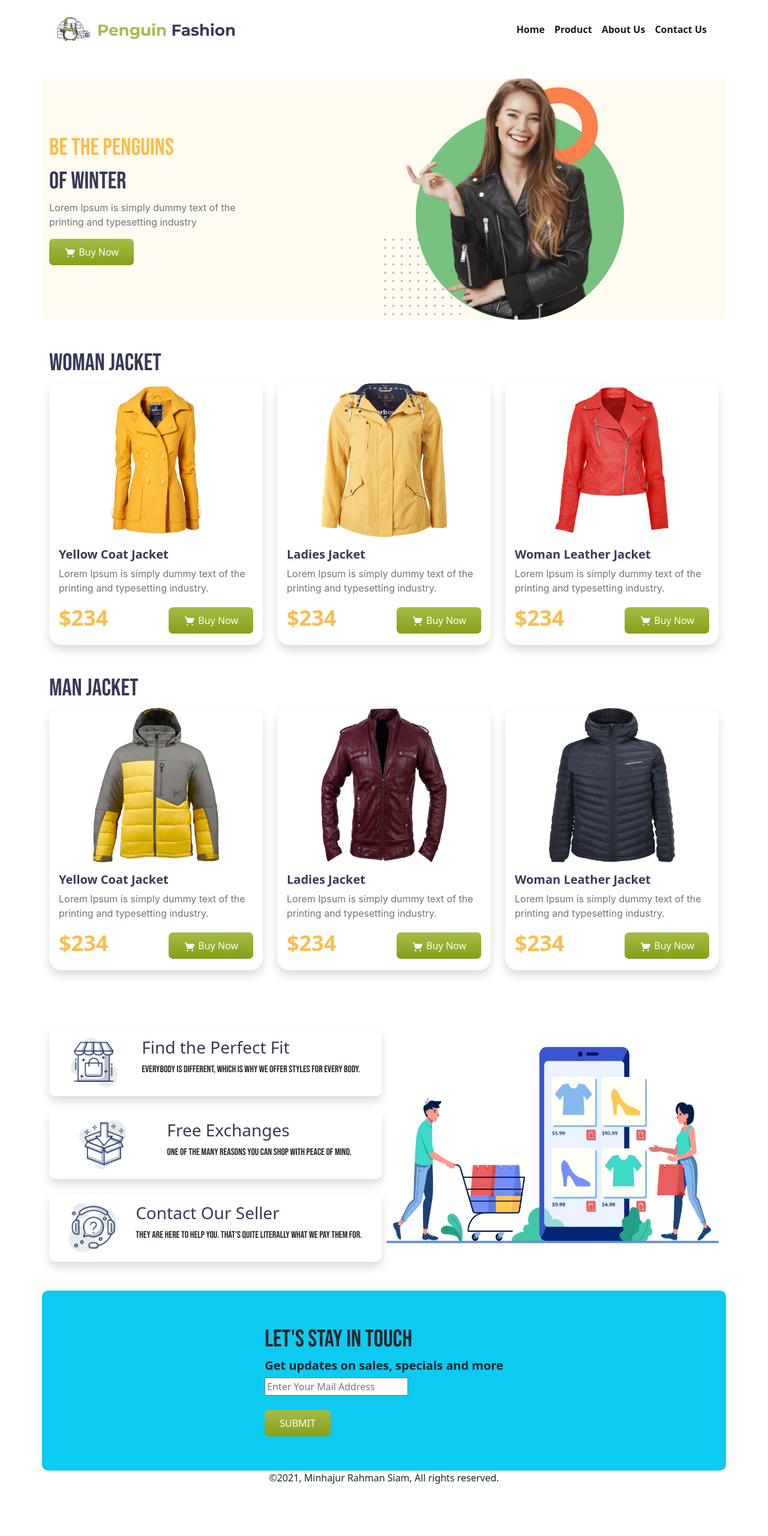
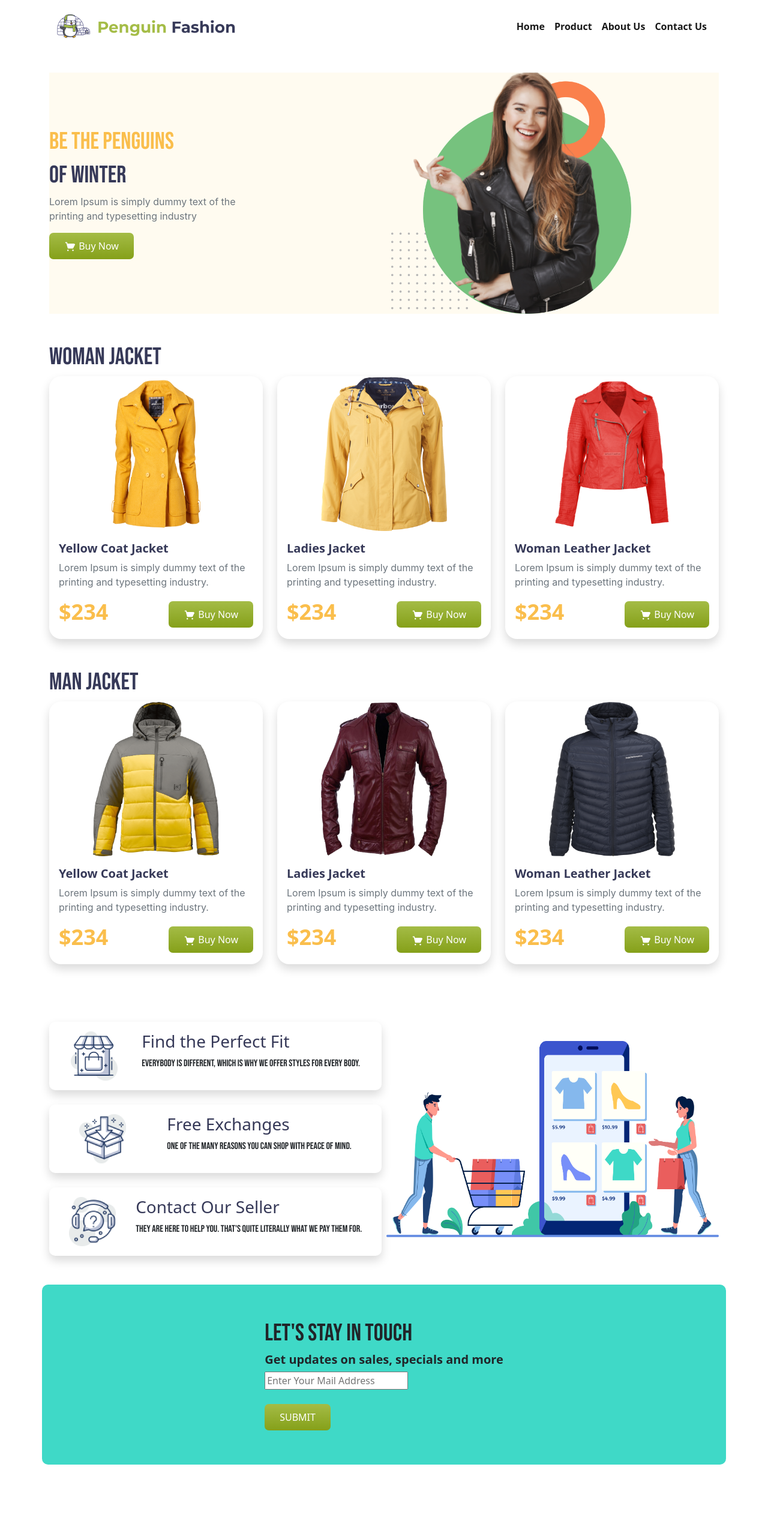
Before and after one commit to MinhajSiam/penguin-fashion, a plain HTML site: page index.html in a window 1280 px wide. Shown: the top 2560 px of the page at 60% size. Before the commit the page ends 2475 px from the top, so only its background shows below. Drawn offline with nearby package versions, Linux system fonts and the light colour scheme.

Commit message:
Alhamdulillah

```diff
--- a/index.html
+++ b/index.html
@@ -20,7 +20,7 @@
         <nav class="navbar navbar-expand-lg navbar-light d-flex justify-content-between">
             <div class="container">
 
-                <a class="navbar-brand logo" href="#"><img src="Logo, Icon/Group 33072.png" alt="Penguin Logo"></a>
+                <a class="logo" href=""><img src="Logo, Icon/Group 33072.png" alt="Penguin Logo"></a>
                 <button class="navbar-toggler" type="button" data-bs-toggle="collapse"
                     data-bs-target="#navbarNavAltMarkup" aria-controls="navbarNavAltMarkup" aria-expanded="false"
                     aria-label="Toggle navigation">
@@ -28,10 +28,10 @@
                 </button>
                 <div class="collapse navbar-collapse w-auto penguin-nav" id="navbarNavAltMarkup">
                     <div class="navbar-nav">
-                        <a class="nav-link active fw-bold" aria-current="page" href="#">Home</a>
-                        <a class="nav-link active fw-bold" href="#product">Product</a>
-                        <a class="nav-link active fw-bold" href="#about">About Us</a>
-                        <a class="nav-link active fw-bold" href="#contact">Contact Us</a>
+                        <a class="nav-link active fw-bold" aria-current="page" href="">Home</a>
+                        <a class="nav-link active fw-bold" href="">Product</a>
+                        <a class="nav-link active fw-bold" href="">About Us</a>
+                        <a class="nav-link active fw-bold" href="">Contact Us</a>
                     </div>
                 </div>
             </div>
@@ -48,8 +48,8 @@
 
 
         <section class="container mt-5">
-            <div class="row background-color">
-                <div class="d-flex align-items-center justify-content-between">
+            <div class="background-color">
+                <div class="d-flex align-items-center justify-content-between row">
 
 
                     <!-- Text -->
@@ -235,14 +235,16 @@
                 </div>
             </div>
         </section>
-        <section style="height: 300px; border-radius: 10px;"
-            class="container mt-5 bg-info d-flex align-items-center justify-content-center">
+        <section class="mt-5" style="height: 500px;">
+            <div style="height: 300px; border-radius: 10px;"
+            class="container mt-5 bg-custom d-flex align-items-center justify-content-center">
             <div>
                 <h1>LET'S STAY IN TOUCH</h1>
                 <h5>Get updates on sales, specials and more</h5>
                 <input type="text" placeholder="Enter Your Mail Address"><br><br>
                 <button class="btn btn-customized">SUBMIT</button>
             </div>
+        </div>
         </section>
     </main>
     <footer class="d-flex justify-content-center">
--- a/style.css
+++ b/style.css
@@ -50,3 +50,6 @@ h5{
     margin: 1px auto;
     display:block;
 }
+.bg-custom{
+    background-color: #3fd9c7;
+}
```
Also changed, not shown: icons/Group 33059.png (added), icons/image 6.png (added), icons/image 7.png (added).
